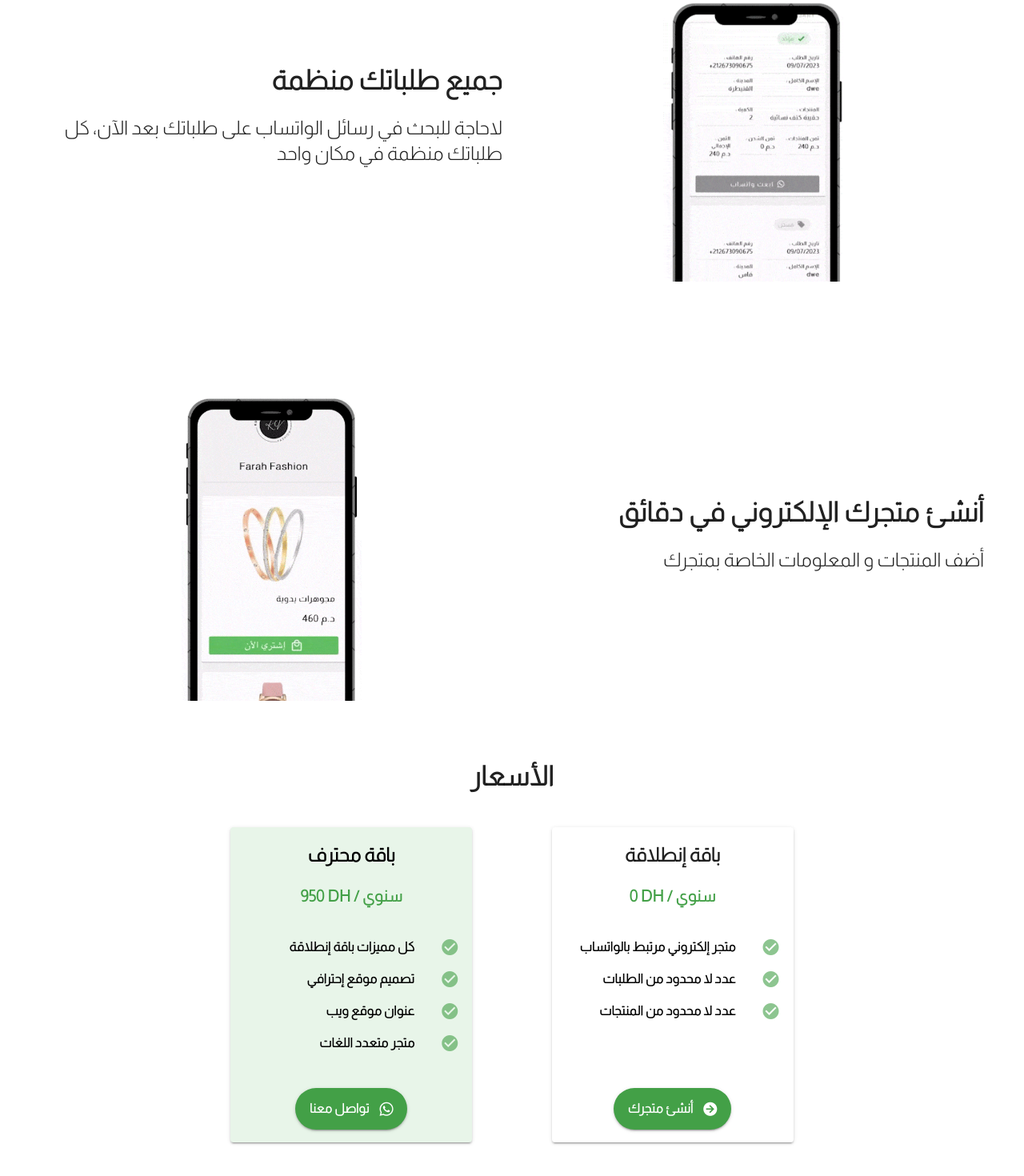
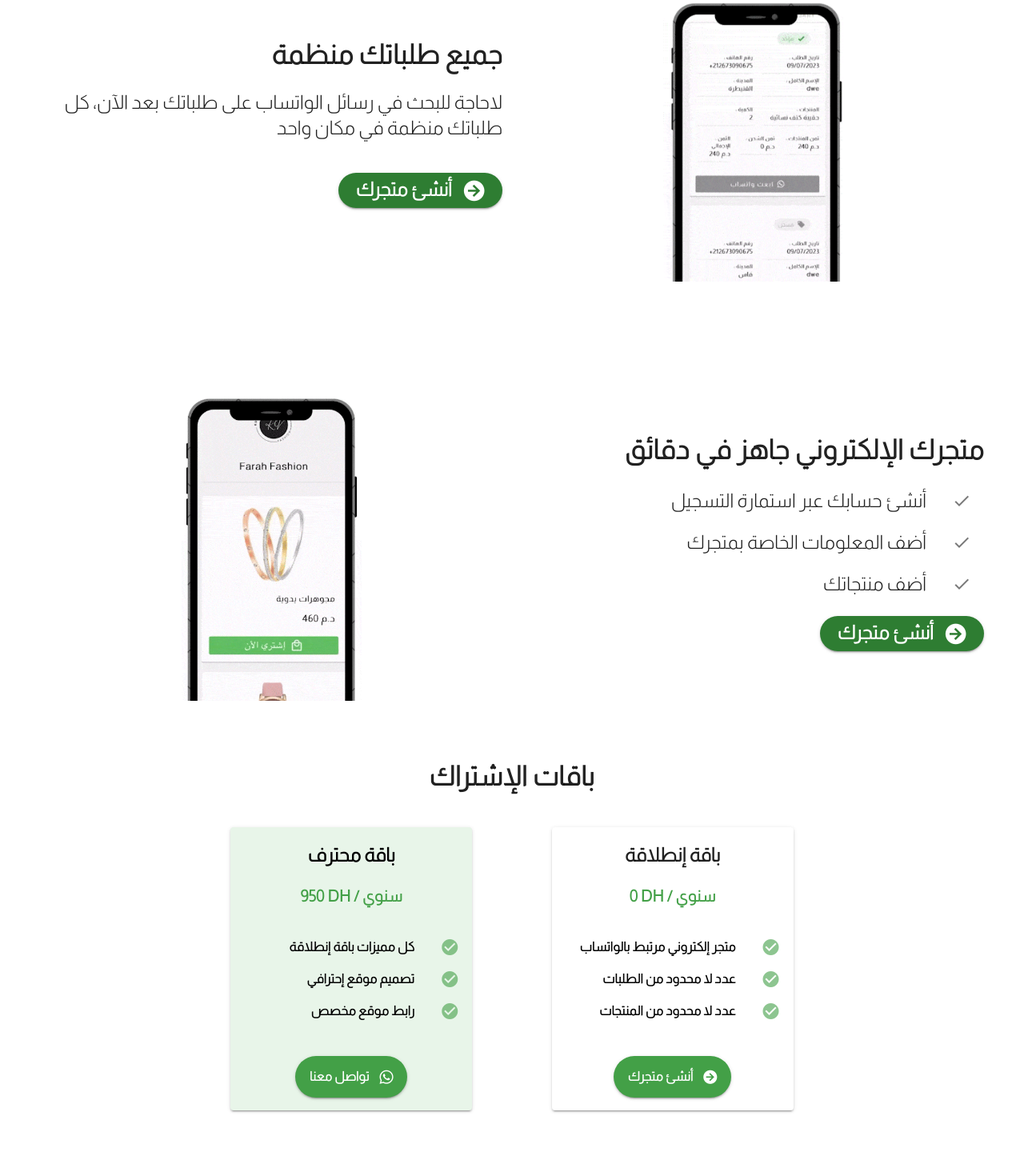
Before and after one commit to beyassine/matjary_frontend, a Vue app: page / in a window 1280 px wide. Shown: the part 662-2132 px from the top of the page at 80% size. After the commit the page ends 2100 px from the top, so only its background shows below. Built offline with nearby package versions, Linux system fonts and the light colour scheme; what vue-tel-input would draw is missing.

Commit message:
update landing page

```diff
--- a/src/views/HomeView.vue
+++ b/src/views/HomeView.vue
@@ -24,8 +24,7 @@
             <v-row class="d-flex justify-center align-center flex-row-reverse"
                 style="padding-top: 50px;padding-bottom: 50px;">
                 <v-col class="text-center" cols="12" md="6">
-                    <div class=" text-h4 font-weight-black mb-5"> <v-icon
-                            class="text-green">mdi-whatsapp</v-icon> أنشئ
+                    <div class=" text-h4 font-weight-black mb-5"> <v-icon class="text-green">mdi-whatsapp</v-icon> أنشئ
                         متجرك
                         المرتبط بالواتساب</div>
                     <div class="text-h5 mt-3 mb-5">
@@ -51,6 +50,14 @@
                 <div class="text-h5 mt-3 mb-5">
                     لاحاجة للبحث في رسائل الواتساب على طلباتك بعد الآن، كل طلباتك منظمة في مكان واحد
                 </div>
+                <router-link class="text-decoration-none" to="signup">
+                    <v-btn rounded="pill" color="green-darken-3 " size="large" variant="elevated" class="mt-5">
+                        <div class="text-h5 text-white font-weight-black ">
+                            أنشئ متجرك
+                            <v-icon class="ml-2 ">mdi-arrow-right-circle</v-icon>
+                        </div>
+                    </v-btn>
+                </router-link>
             </v-col>
             <v-col>
                 <v-img height="400" :src="orders_gif"></v-img>
@@ -58,16 +65,36 @@
         </v-row>
         <v-row class="d-flex justify-center align-center flex-row-reverse" style="padding-top: 50px;padding-bottom: 50px;">
             <v-col class="text-right" cols="12" md="6">
-                <div class=" text-h4 font-weight-black mb-5"> أنشئ متجرك الإلكتروني في دقائق</div>
-                <div class="text-h5 mt-3 mb-5">
-                     أضف المنتجات و المعلومات الخاصة بمتجرك
+                <div class=" text-h4 font-weight-black mb-5"> متجرك الإلكتروني جاهز في دقائق</div>
+                <v-list-item append-icon="mdi-check" class=" text-right mt-3">
+                    <span class="text-h5">
+                        أنشئ حسابك عبر استمارة التسجيل
+                    </span>
+                </v-list-item>
+                <v-list-item append-icon="mdi-check" class=" text-right mt-3">
+                    <span class="text-h5">
+                        أضف المعلومات الخاصة بمتجرك
+                    </span>
+                </v-list-item>
+                <v-list-item append-icon="mdi-check" class=" text-right mt-3">
+                    <span class="text-h5">
+                        أضف منتجاتك
+                    </span>
+                </v-list-item>
+                <router-link class="text-decoration-none" to="signup">
+                    <v-btn rounded="pill" color="green-darken-3 " size="large" variant="elevated" class="mt-5">
+                        <div class="text-h5 text-white font-weight-black ">
+                            أنشئ متجرك
+                            <v-icon class="ml-2 ">mdi-arrow-right-circle</v-icon>
                         </div>
+                    </v-btn>
+                </router-link>
             </v-col>
             <v-col>
                 <v-img height="400" :src="products_gif"></v-img>
             </v-col>
         </v-row>
-        <div class=" text-center text-h4 font-weight-black mt-5 mb-5">الأسعار</div>
+        <div class=" text-center text-h4 font-weight-black mt-5 mb-5">باقات الإشتراك</div>
         <v-row class="d-flex justify-center flex-row-reverse ">
             <v-col class="d-flex justify-center mt-5" :cols="$vuetify.display.mdAndUp ? '4' : '12'">
                 <v-card :width="$vuetify.display.mdAndUp ? '80%' : '100%'" color="" elevation="2">
@@ -87,10 +114,6 @@
                     <v-list-item append-icon="mdi-check-circle" class="text-right text-green-darken-1">
                         <span class="font-weight-black text-subtitle-1 text-black">
                             عدد لا محدود من المنتجات
-                        </span>
-                    </v-list-item>
-                    <v-list-item class="text-green-darken-1">
-                        <span class="font-weight-black text-subtitle-1 text-black">
                         </span>
                     </v-list-item>
                     <router-link class="text-decoration-none" to="signup">
@@ -121,12 +144,7 @@
                     </v-list-item>
                     <v-list-item append-icon="mdi-check-circle" class="text-right text-green-darken-1">
                         <span class="font-weight-black text-subtitle-1 text-black">
-                            عنوان موقع ويب
-                        </span>
-                    </v-list-item>
-                    <v-list-item append-icon="mdi-check-circle" class="text-right text-green-darken-1">
-                        <span class="font-weight-black text-subtitle-1 text-black">
-                            متجر متعدد اللغات
+                            رابط موقع مخصص
                         </span>
                     </v-list-item>
                     <v-card-actions class="d-flex justify-center mb-2 mt-2">
```
Lines whose indentation alone changed are shown as unchanged.
